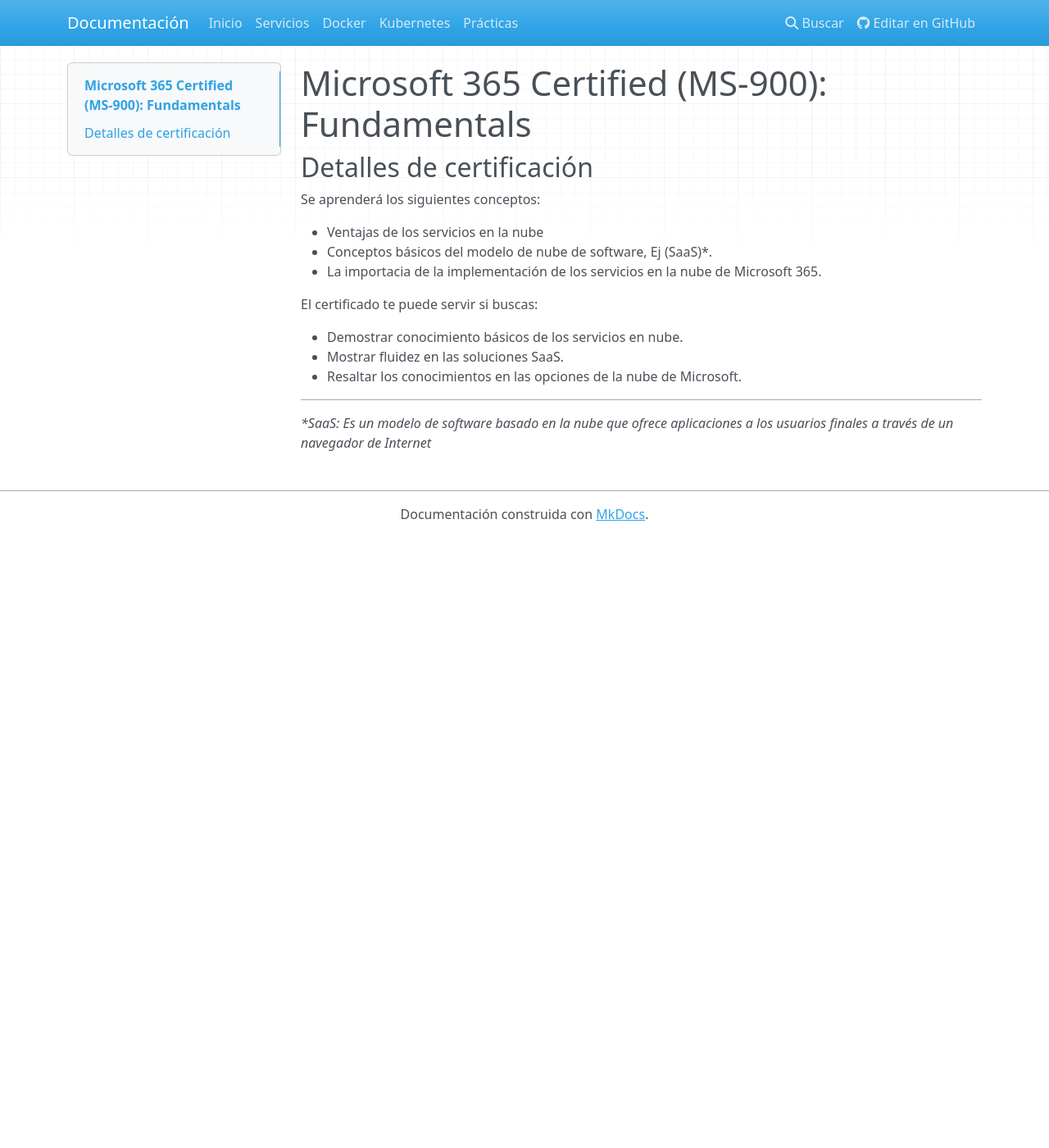
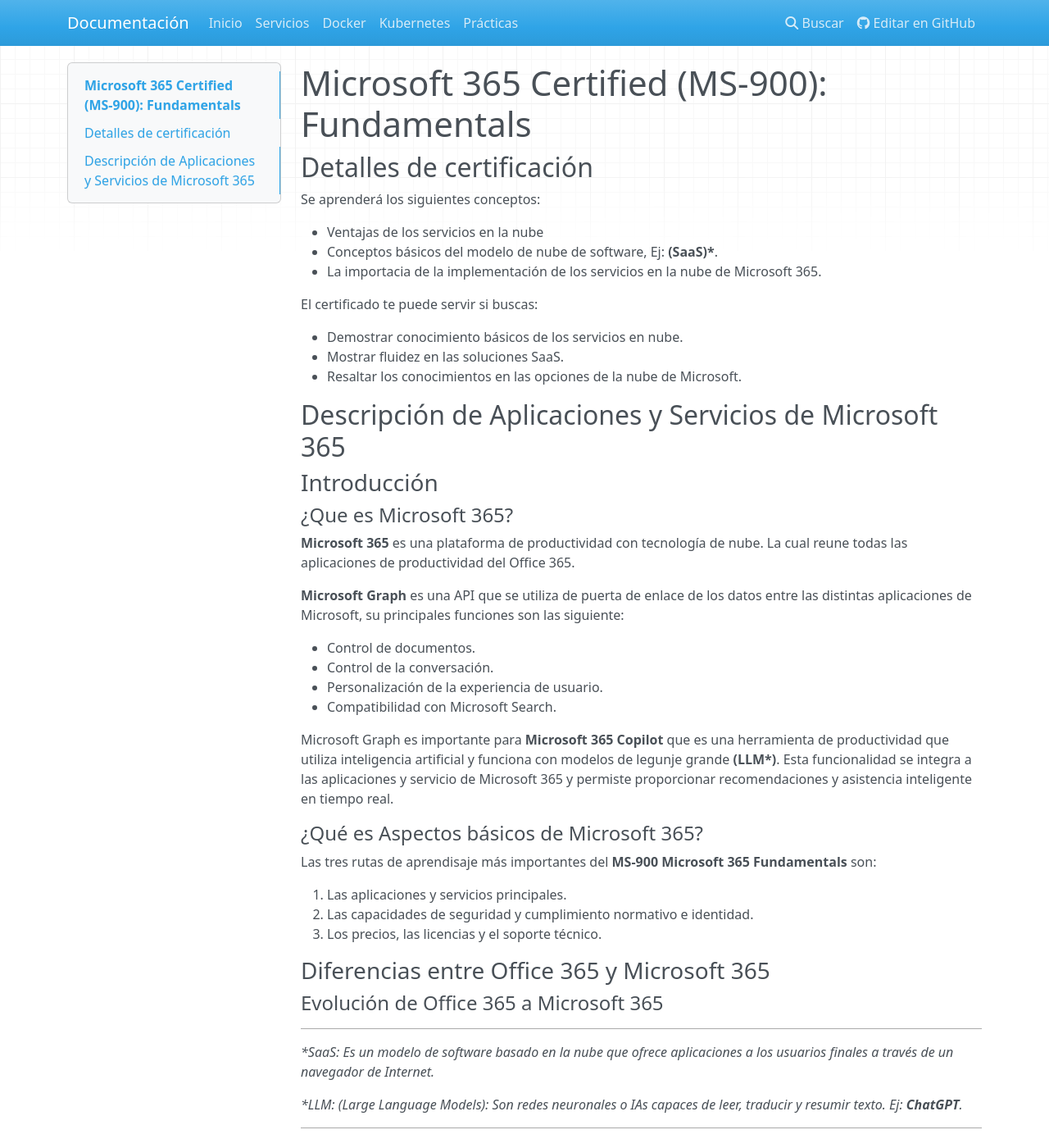
Before and after one commit to Rafcrak/documentacion, an MkDocs documentation site: the page built from docs/Apuntes/Microsoft/Fundamentals.md, in a window 1280 px wide and 1400 px high. Shown: the whole window at 82% size. Built offline with MkDocs 1.6.1, drawn with Linux system fonts in a browser that asks for light colours; nearby versions of some CDN libraries.

Commit message:
fundamentals

```diff
--- a/docs/Apuntes/Microsoft/Fundamentals.md
+++ b/docs/Apuntes/Microsoft/Fundamentals.md
@@ -5,7 +5,7 @@
 Se aprenderá los siguientes conceptos:
 
 - Ventajas de los servicios en la nube
-- Conceptos básicos del modelo de nube de software, Ej (SaaS)\*.
+- Conceptos básicos del modelo de nube de software, Ej: **(SaaS)\***.
 - La importacia de la implementación de los servicios en la nube de Microsoft 365.
 
 El certificado te puede servir si buscas:
@@ -14,6 +14,39 @@ El certificado te puede servir si buscas:
 - Mostrar fluidez en las soluciones SaaS.
 - Resaltar los conocimientos en las opciones de la nube de Microsoft.
 
+## Descripción de Aplicaciones y Servicios de Microsoft 365
+
+### Introducción
+
+#### ¿Que es Microsoft 365?
+
+**Microsoft 365** es una plataforma de productividad con tecnología de nube. La cual reune todas las aplicaciones de productividad del Office 365.
+
+**Microsoft Graph** es una API que se utiliza de puerta de enlace de los datos entre las distintas aplicaciones de Microsoft, su principales funciones son las siguiente:
+
+- Control de documentos.
+- Control de la conversación.
+- Personalización de la experiencia de usuario.
+- Compatibilidad con Microsoft Search.
+
+Microsoft Graph es importante para **Microsoft 365 Copilot** que es una herramienta de productividad que utiliza inteligencia artificial y funciona con modelos de legunje grande **(LLM\*)**. Esta funcionalidad se integra a las aplicaciones y servicio de Microsoft 365 y permiste proporcionar recomendaciones y asistencia inteligente en tiempo real.
+
+#### ¿Qué es Aspectos básicos de Microsoft 365?
+
+Las tres rutas de aprendisaje más importantes del **MS-900 Microsoft 365 Fundamentals** son:
+
+1. Las aplicaciones y servicios principales.
+2. Las capacidades de seguridad y cumplimiento normativo e identidad.
+3. Los precios, las licencias y el soporte técnico.
+
+### Diferencias entre Office 365 y Microsoft 365
+
+#### Evolución de Office 365 a Microsoft 365
+
 ---
 
-_\*SaaS: Es un modelo de software basado en la nube que ofrece aplicaciones a los usuarios finales a través de un navegador de Internet_
+_\*SaaS: Es un modelo de software basado en la nube que ofrece aplicaciones a los usuarios finales a través de un navegador de Internet._
+
+_\*LLM: (Large Language Models): Son redes neuronales o IAs capaces de leer, traducir y resumir texto. Ej: **ChatGPT**._
+
+---
```
